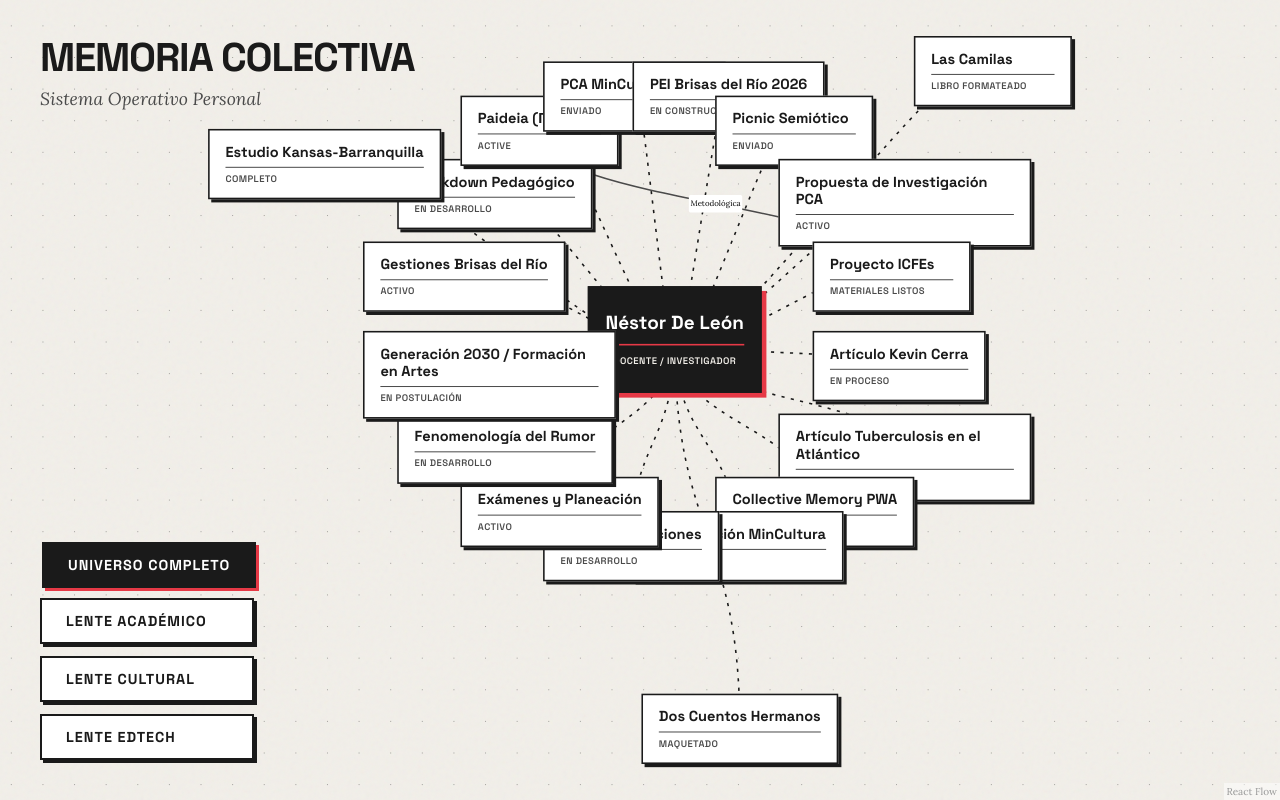
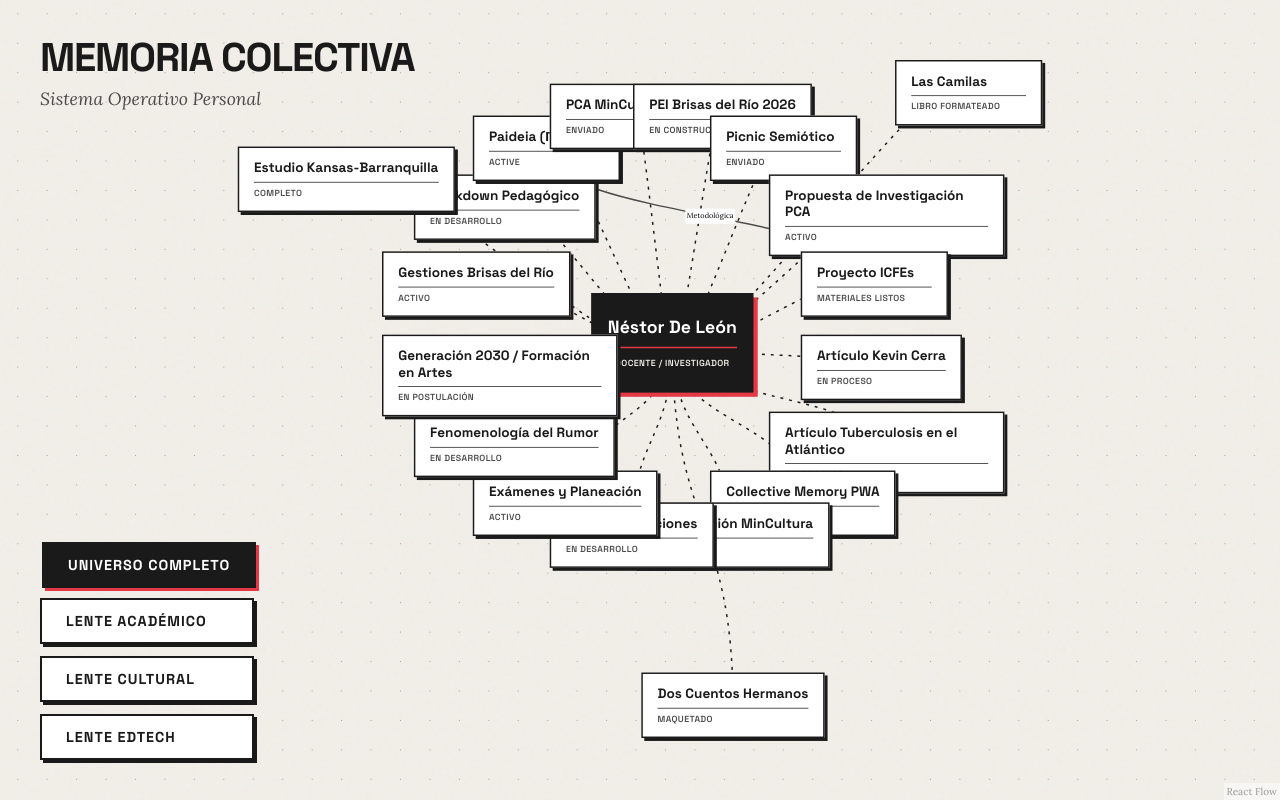
Before and after one commit to nestorfernando3/collective-memory-ui, a React (Vite) app: page / in a window 1280 px wide. Shown: the top 800 px of the page. Built offline with nearby package versions, Linux system fonts and the light colour scheme.

Commit message:
fix: correct center offset and increase fitView padding — prevents edge nodes from clipping

```diff
--- a/src/App.jsx
+++ b/src/App.jsx
@@ -70,7 +70,7 @@ function FlowApp() {
         newNodes.push({
           id: 'user_profile',
           type: 'custom',
-          position: { x: window.innerWidth / 2 - 90, y: window.innerHeight / 2 - 90 },
+          position: { x: window.innerWidth / 2, y: window.innerHeight / 2 },
           data: { label: profile.name, isCore: true, status: profile.affiliations?.[0]?.role || '' }
         });
 
@@ -94,8 +94,8 @@ function FlowApp() {
           !ACTIVE_STATUSES.some(s => (p.status || '').toLowerCase().includes(s.toLowerCase().split(' ')[0]))
         );
 
-        const cx = window.innerWidth / 2 - 90;
-        const cy = window.innerHeight / 2 - 90;
+        const cx = window.innerWidth / 2;
+        const cy = window.innerHeight / 2;
 
         const placeRing = (ring, radius, startAngle = 0) => {
           const step = (2 * Math.PI) / (ring.length || 1);
@@ -210,7 +210,7 @@ function FlowApp() {
         onNodeClick={onNodeClick}
         nodeTypes={nodeTypes}
         fitView
-        fitViewOptions={{ padding: 0.1 }}
+        fitViewOptions={{ padding: 0.18 }}
       >
         <Background gap={40} color="var(--ink-black)" size={1} />
       </ReactFlow>
```
